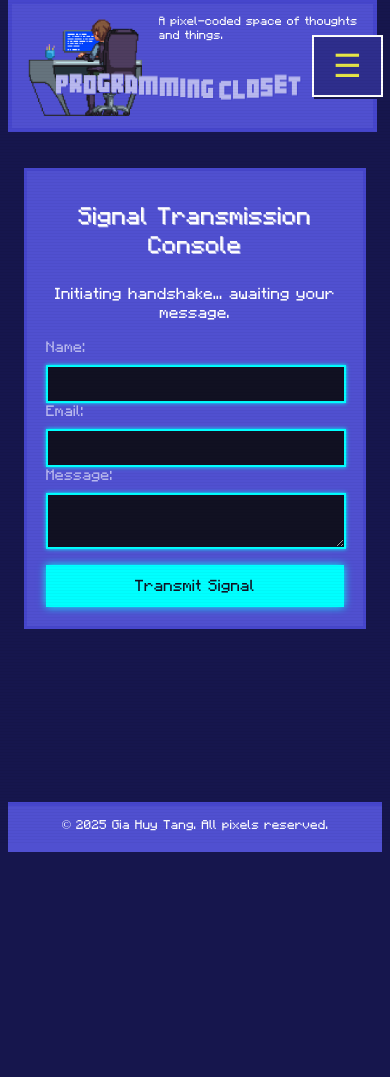
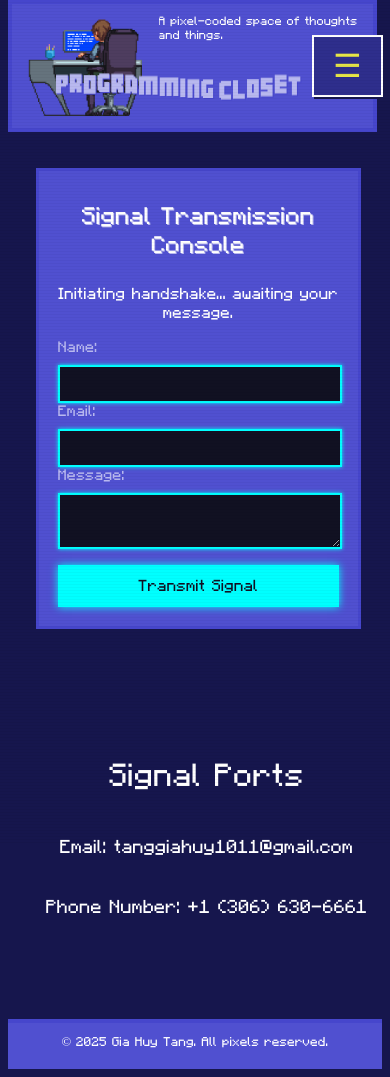
Before and after one commit to GiaHuyTang/my-portfolio, a React (Vite) app in the folder client/: page /contact in a window 390 px wide. Before the commit the page ends 860 px from the top, so only its background shows below. Built offline with nearby package versions, Linux system fonts and the light colour scheme; a web font is replaced by a local one.

Commit message:
Finish in contact page

```diff
--- a/client/src/App.css
+++ b/client/src/App.css
@@ -1001,6 +1001,44 @@ body::before {
   100% { opacity: 0; }
 }
 
+.pixel-success-popup {
+  position: absolute;
+  top: 6rem;
+  left: 50%;
+  transform: translateX(-50%);
+  background-color: #000;
+  color: #00ff88;
+  font-family: 'MinecraftFont', monospace;
+  padding: 0.5rem 1rem;
+  border: 2px solid #00ff88;
+  box-shadow: 0 0 6px #00ff88;
+  text-align: center;
+  white-space: nowrap;
+  z-index: 999;
+  animation: fadeOut 2s forwards;
+  display: none;
+}
+
+.pixel-success-popup.visible {
+  display: block;
+}
+
+.social-title{
+  margin-top: 6rem;
+}
+.social-icons a {
+  margin: 0 10px;
+  color: #555;
+  transition: transform 0.3s ease, color 0.3s ease;
+  text-decoration: none;
+}
+
+.social-icons a:hover {
+  transform: scale(1.2);
+  color: #007bff;
+}
+
+
 /* ----- Media Queries ----- */
 /* Mobile: max-width 768px */
 @media (max-width: 768px) {
@@ -1082,7 +1120,7 @@ body::before {
     padding: 1rem 1.2rem 1.2rem 1.2rem;
     margin: 10rem 1rem 2rem 1rem;
     width: auto;
-    max-width: 90vw;
+    max-width: 75%;
   }
 
   .contact-form h1 {
--- a/client/src/pages/Contact.jsx
+++ b/client/src/pages/Contact.jsx
@@ -11,6 +11,7 @@ function Contact() {
     const [formError, setFormError] = useState(false);
     const validEmailFormat = /^[a-zA-Z0-9._%+-]+@[a-zA-Z0-9.-]+\.[a-z]{2,}$/;
     const [alertAcknowledged, setAlertAcknowledged] = useState(false);
+    const [formSuccess, setFormSuccess] = useState(false);
 
     const popupRef = useRef();
 
@@ -71,6 +72,7 @@ function Contact() {
         // All good — reset errors
         setFormError(false);
         setEmailError(false);
+        setFormSuccess(true);
         console.log("📡 Message transmitted:", formData);
         console.log("Endpoint:", import.meta.env.VITE_FORMSPREE_URL)
 
@@ -102,6 +104,9 @@ function Contact() {
 
 
     return (
+        <div className="container">
+            <div className="row">
+                <div className="col-md-8">
                     <div className="contact-wrapper">
                         <div
                             ref={popupRef}
@@ -116,6 +121,14 @@ function Contact() {
                         >
                             <i className="hn hn-mail"></i> TRANSMISSION FAILED: Invalid email format detected.
                         </div>
+
+                        <div
+                            ref={popupRef}
+                            className={`pixel-success-popup ${formSuccess ? "visible" : ""}`}
+                        >
+                            <i className="hn hn-check-circle"></i> SIGNAL RECEIVED: Transmission successful.
+                        </div>
+
 
                         {alertAcknowledged && (
                             <div className="alert-log">
@@ -158,6 +171,34 @@ function Contact() {
                             <button type="submit"><i className="hn hn-upload-alt"></i> Transmit Signal</button>
                         </form>
                     </div>
+                </div>
+                <div className="col-md-4 d-flex flex-column align-items-center">
+                    <h1 className="social-title">Signal Ports</h1>
+
+                    <h3>Email: tanggiahuy1011@gmail.com</h3>
+                    <h3>Phone Number: +1 (306) 630-6661</h3>
+                    <div className="social-icons">
+                        <h1>
+                            <a href="https://www.facebook.com/Stup1dD0g" target="_blank" rel="noopener noreferrer">
+                                <i className="hn hn-facebook-square"></i>
+                            </a>
+                            <a href="https://www.linkedin.com/in/gia-huy-tang-6bb4181a3/" target="_blank" rel="noopener noreferrer">
+                                <i className="hn hn-linkedin"></i>
+                            </a>
+                            <a href="https://github.com/GiaHuyTang" target="_blank" rel="noopener noreferrer">
+                                <i className="hn hn-github"></i>
+                            </a>
+                            <a href="mailto:tanggiahuy1011@gmail.com">
+                                <i className="hn hn-envelope"></i>
+                            </a>
+                        </h1>
+                    </div>
+
+                </div>
+            </div>
+        </div>
+
+
     );
 }
 
```
Lines whose indentation alone changed are shown as unchanged.
